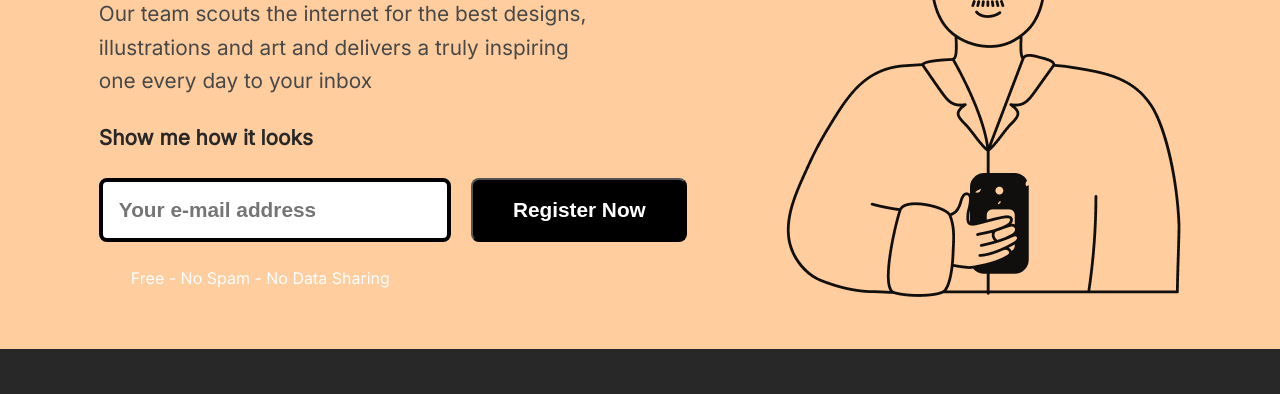
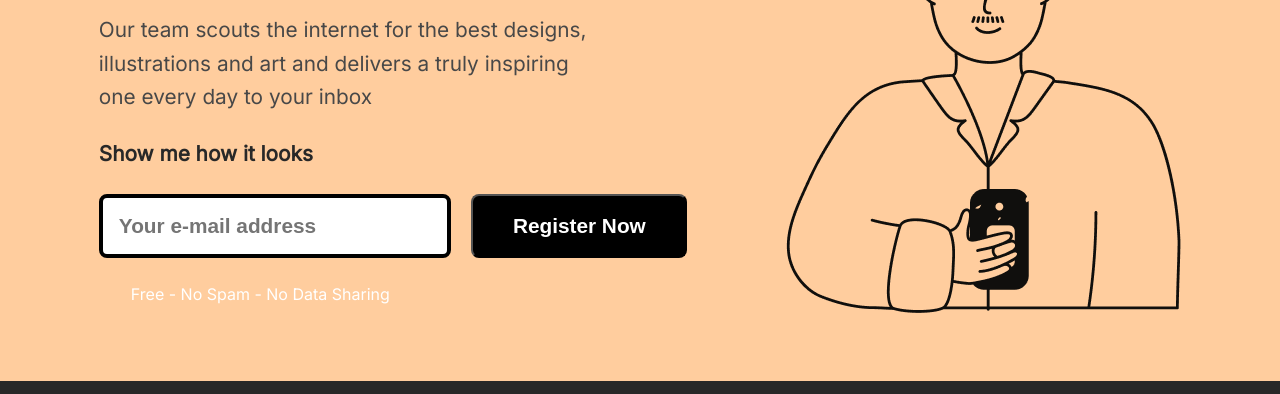
Before and after one commit to Kavita539/MicroAssignment1, a plain HTML site: page index.html in a window 1280 px wide. Shown: the part 194-588 px from the top of the page. Drawn offline with Linux system fonts and the light colour scheme.

Commit message:
[styles] padding

```diff
--- a/index.css
+++ b/index.css
@@ -10,7 +10,6 @@ body {
     font-family: 'Inter', sans-serif;
     font-style: normal;
     overflow-y: hidden;
-    height: 100%;
 }
 
 .upper-section {
@@ -18,7 +17,7 @@ body {
     display: flex;
     align-items: center;
     justify-content: space-evenly;
-    padding: 3rem 0;
+    padding: 4rem 0;
 }
 
 .upper-left-section {
```
